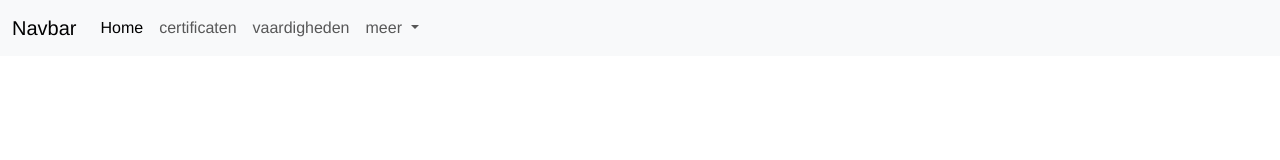
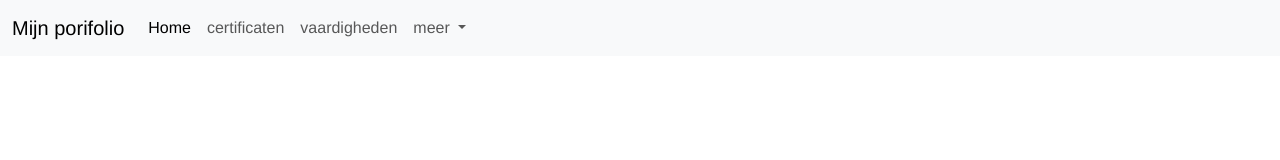
Before and after one commit to 0353497/portifoliov2, a Vue app: page / in a window 1280 px wide. Shown: the top 160 px of the page. Built offline with nearby package versions, Linux system fonts and the light colour scheme.

Commit message:
feat: update navbar brand name to reflect personal portfolio

```diff
--- a/src/components/Nav.vue
+++ b/src/components/Nav.vue
@@ -1,7 +1,7 @@
 <template>
     <nav class="navbar navbar-expand-lg bg-body-tertiary">
         <div class="container-fluid">
-            <a class="navbar-brand" href="#">Navbar</a>
+            <a class="navbar-brand" href="/">Mijn porifolio</a>
             <button class="navbar-toggler" type="button" data-bs-toggle="collapse" data-bs-target="#navbarNavDropdown"
                 aria-controls="navbarNavDropdown" aria-expanded="false" aria-label="Toggle navigation">
                 <span class="navbar-toggler-icon"></span>
```
